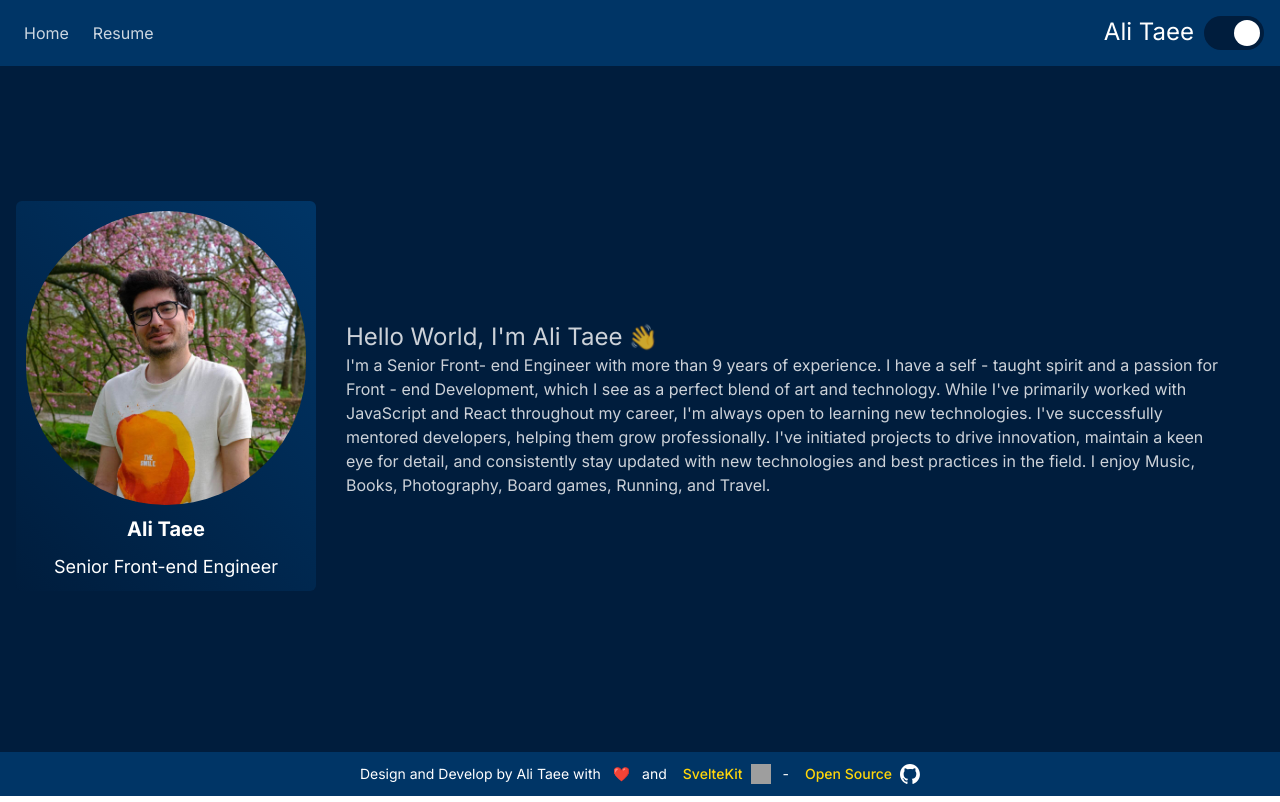
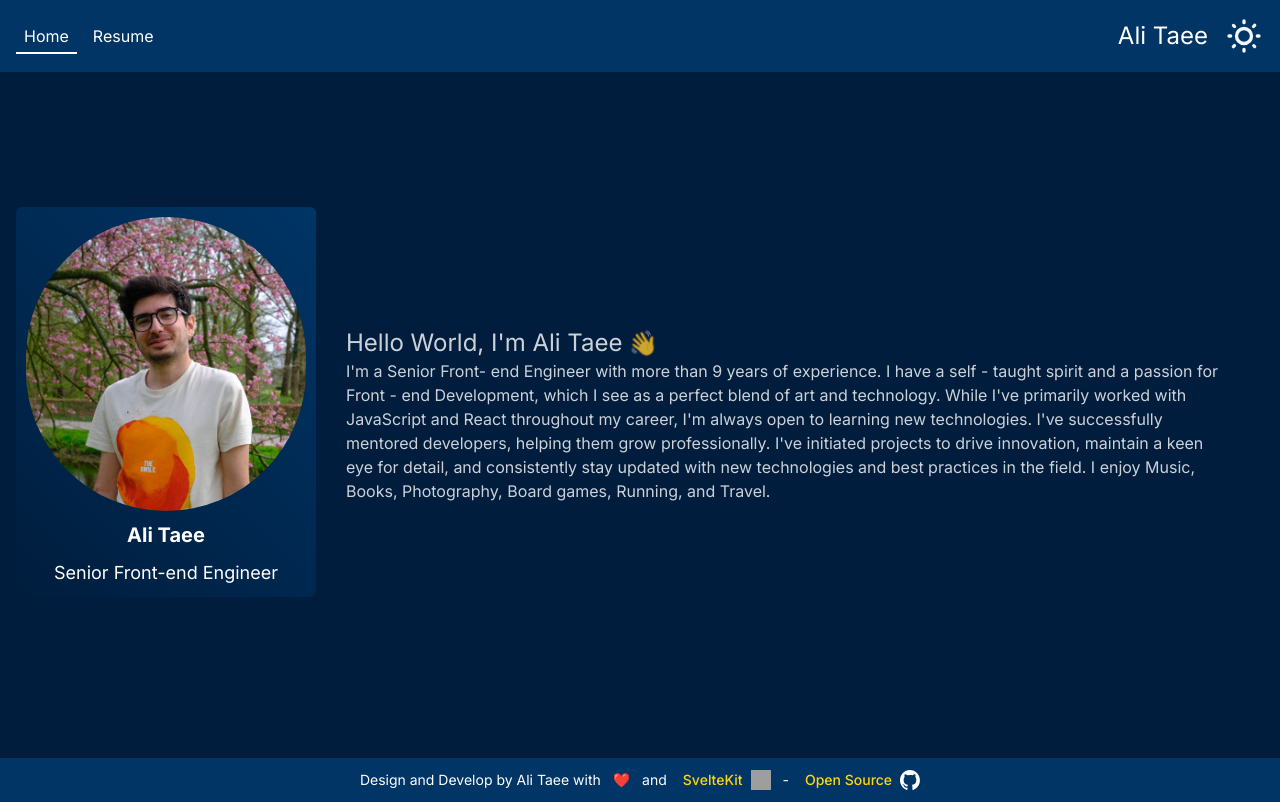
Before and after one commit to AliTaee/Portfolio, a SvelteKit app: page / in a window 1280 px wide. Built offline with nearby package versions, Linux system fonts and the light colour scheme; grey boxes are pictures that could not be loaded.

Commit message:
feat(main menu): improve design of main nav

```diff
--- a/src/components/layout/Header.svelte
+++ b/src/components/layout/Header.svelte
@@ -1,8 +1,16 @@
-<script>
+<script lang="ts">
+	import { page } from '$app/stores'
+	import { afterUpdate } from 'svelte'
+
 	import { me } from '../../resume-source'
 	import { routes } from '../../routes/routes'
 	import NightTheme from '../night-theme/NightTheme.svelte'
 
+	let current_url = $page.url.pathname.split('/').filter(Boolean).shift() || '/'
+
+	afterUpdate(() => {
+		current_url = $page.url.pathname.split('/').filter(Boolean).shift() || '/'
+	})
 	const { name } = me
 </script>
 
@@ -12,15 +20,20 @@
 			<ul class="list-none flex m-0 p-0">
 				{#each routes as route}
 					<li class="mr-2 last:mr-0">
-						<a class="header__link p-2" href={route.href}>
+						<a
+							class="header__link text-white p-2 {route.href === current_url
+								? 'header__link--active'
+								: ''}"
+							href={route.href}
+						>
 							{route.label}
 						</a>
 					</li>
 				{/each}
 			</ul>
 		</nav>
-		<div class="flex justify-center">
-			<a class="text-2xl text-white" href="/">
+		<div class="flex justify-center gap-4">
+			<a class="text-2xl text-white pt-1" href="/">
 				{name}
 			</a>
 			<NightTheme />
@@ -32,10 +45,24 @@
 	.header {
 		background: var(--primary);
 	}
-	.header__link--active {
-		color: var(--secondary);
+	.header__link {
+		position: relative;
 	}
-	.header__link:hover {
-		color: var(--secondary);
+	.header__link::before {
+		position: absolute;
+		content: '';
+		display: inline-block;
+		width: 0;
+		height: 2px;
+		bottom: 0;
+		left: 0;
+		background: white;
+		transition: width 0.3s;
+	}
+	.header__link--active::before {
+		width: 100%;
+	}
+	.header__link:hover::before {
+		width: 100%;
 	}
 </style>
--- a/src/components/night-theme/NightTheme.svelte
+++ b/src/components/night-theme/NightTheme.svelte
@@ -1,7 +1,9 @@
-<script>
+<script lang="ts">
 	import { onMount } from 'svelte'
 
 	const LOCAL_STORAGE_KEY = 'theme'
+	const NIGHT_KEY = 'dark'
+	const LIGHT_KEY = 'nord'
 	let nightTheme = true
 
 	onMount(() => {
@@ -9,85 +11,48 @@
 
 		if (currentTheme) {
 			document.documentElement.setAttribute('data-theme', currentTheme)
-			nightTheme = currentTheme === 'dark' ? true : false
+			nightTheme = currentTheme === NIGHT_KEY ? true : false
 		} else {
-			localStorage.setItem(LOCAL_STORAGE_KEY, 'dark')
-			document.documentElement.setAttribute('data-theme', 'dark')
+			localStorage.setItem(LOCAL_STORAGE_KEY, NIGHT_KEY)
+			document.documentElement.setAttribute('data-theme', NIGHT_KEY)
 			nightTheme = true
 		}
 	})
 
-	function switchTheme(e) {
-		if (e.target.checked) {
-			document.documentElement.setAttribute('data-theme', 'dark')
+	function switchTheme(e: Event) {
+		const target = e.target as HTMLInputElement
+
+		if (target.checked) {
+			document.documentElement.setAttribute('data-theme', NIGHT_KEY)
 			nightTheme = true
 		} else {
-			document.documentElement.setAttribute('data-theme', 'light')
+			document.documentElement.setAttribute('data-theme', LIGHT_KEY)
 			nightTheme = false
 		}
 
-		localStorage.setItem(LOCAL_STORAGE_KEY, e.target.checked ? 'dark' : 'light')
+		localStorage.setItem(LOCAL_STORAGE_KEY, target.checked ? NIGHT_KEY : LIGHT_KEY)
 	}
 </script>
 
-<label class="theme-switch" for="night-theme">
+<label class="swap swap-rotate cursor-pointer" for="night-theme">
 	<input checked={nightTheme} type="checkbox" id="night-theme" on:change={switchTheme} />
-	<div class="slider round"></div>
+	<!-- sun icon -->
+	<svg
+		class="swap-on h-10 w-10 fill-slate-100"
+		xmlns="http://www.w3.org/2000/svg"
+		viewBox="0 0 24 24"
+		><path
+			d="M5.64,17l-.71.71a1,1,0,0,0,0,1.41,1,1,0,0,0,1.41,0l.71-.71A1,1,0,0,0,5.64,17ZM5,12a1,1,0,0,0-1-1H3a1,1,0,0,0,0,2H4A1,1,0,0,0,5,12Zm7-7a1,1,0,0,0,1-1V3a1,1,0,0,0-2,0V4A1,1,0,0,0,12,5ZM5.64,7.05a1,1,0,0,0,.7.29,1,1,0,0,0,.71-.29,1,1,0,0,0,0-1.41l-.71-.71A1,1,0,0,0,4.93,6.34Zm12,.29a1,1,0,0,0,.7-.29l.71-.71a1,1,0,1,0-1.41-1.41L17,5.64a1,1,0,0,0,0,1.41A1,1,0,0,0,17.66,7.34ZM21,11H20a1,1,0,0,0,0,2h1a1,1,0,0,0,0-2Zm-9,8a1,1,0,0,0-1,1v1a1,1,0,0,0,2,0V20A1,1,0,0,0,12,19ZM18.36,17A1,1,0,0,0,17,18.36l.71.71a1,1,0,0,0,1.41,0,1,1,0,0,0,0-1.41ZM12,6.5A5.5,5.5,0,1,0,17.5,12,5.51,5.51,0,0,0,12,6.5Zm0,9A3.5,3.5,0,1,1,15.5,12,3.5,3.5,0,0,1,12,15.5Z"
+		/></svg
+	>
+
+	<!-- moon icon -->
+	<svg
+		class="swap-off h-10 w-10 fill-slate-100"
+		xmlns="http://www.w3.org/2000/svg"
+		viewBox="0 0 24 24"
+		><path
+			d="M21.64,13a1,1,0,0,0-1.05-.14,8.05,8.05,0,0,1-3.37.73A8.15,8.15,0,0,1,9.08,5.49a8.59,8.59,0,0,1,.25-2A1,1,0,0,0,8,2.36,10.14,10.14,0,1,0,22,14.05,1,1,0,0,0,21.64,13Zm-9.5,6.69A8.14,8.14,0,0,1,7.08,5.22v.27A10.15,10.15,0,0,0,17.22,15.63a9.79,9.79,0,0,0,2.1-.22A8.11,8.11,0,0,1,12.14,19.73Z"
+		/></svg
+	>
 </label>
-
-<style lang="css">
-	.theme-switch {
-		margin-left: 10px;
-		display: inline-block;
-		height: 34px;
-		position: relative;
-		width: 60px;
-	}
-
-	.theme-switch input {
-		display: none;
-		-webkit-tap-highlight-color: transparent;
-	}
-
-	.slider {
-		background-color: var(--grey);
-		bottom: 0;
-		cursor: pointer;
-		left: 0;
-		position: absolute;
-		right: 0;
-		top: 0;
-		transition: 0.4s;
-	}
-
-	.slider:before {
-		background-color: var(--white);
-		bottom: 4px;
-		content: '';
-		height: 26px;
-		left: 4px;
-		position: absolute;
-		transition: 0.4s;
-		width: 26px;
-	}
-
-	.slider.round {
-		border-radius: 34px;
-	}
-
-	.slider.round:before {
-		border-radius: 50%;
-	}
-
-	input:checked + .slider {
-		background-color: var(--primary_dark);
-	}
-
-	input:checked + .slider:before {
-		transform: translateX(26px);
-	}
-
-	[data-theme='dark'] .card {
-		box-shadow: none;
-	}
-</style>
--- a/src/lib/styles/global.css
+++ b/src/lib/styles/global.css
@@ -31,7 +31,7 @@
 	--heading-color: #003566;
 	--badge-color: #fff;
 	--text-color: hsla(0, 0%, 0%, 0.8);
-	--background-color: #fff;
+	--background-color: #eceff4;
 }
 
 [data-theme='dark'] {
--- a/src/routes/routes.js
+++ b/src/routes/routes.js
@@ -1,4 +1,4 @@
 export const routes = [
 	{ label: 'Home', href: '/' },
-	{ label: 'Resume', href: '/resume/' }
+	{ label: 'Resume', href: 'resume' }
 ]
```
